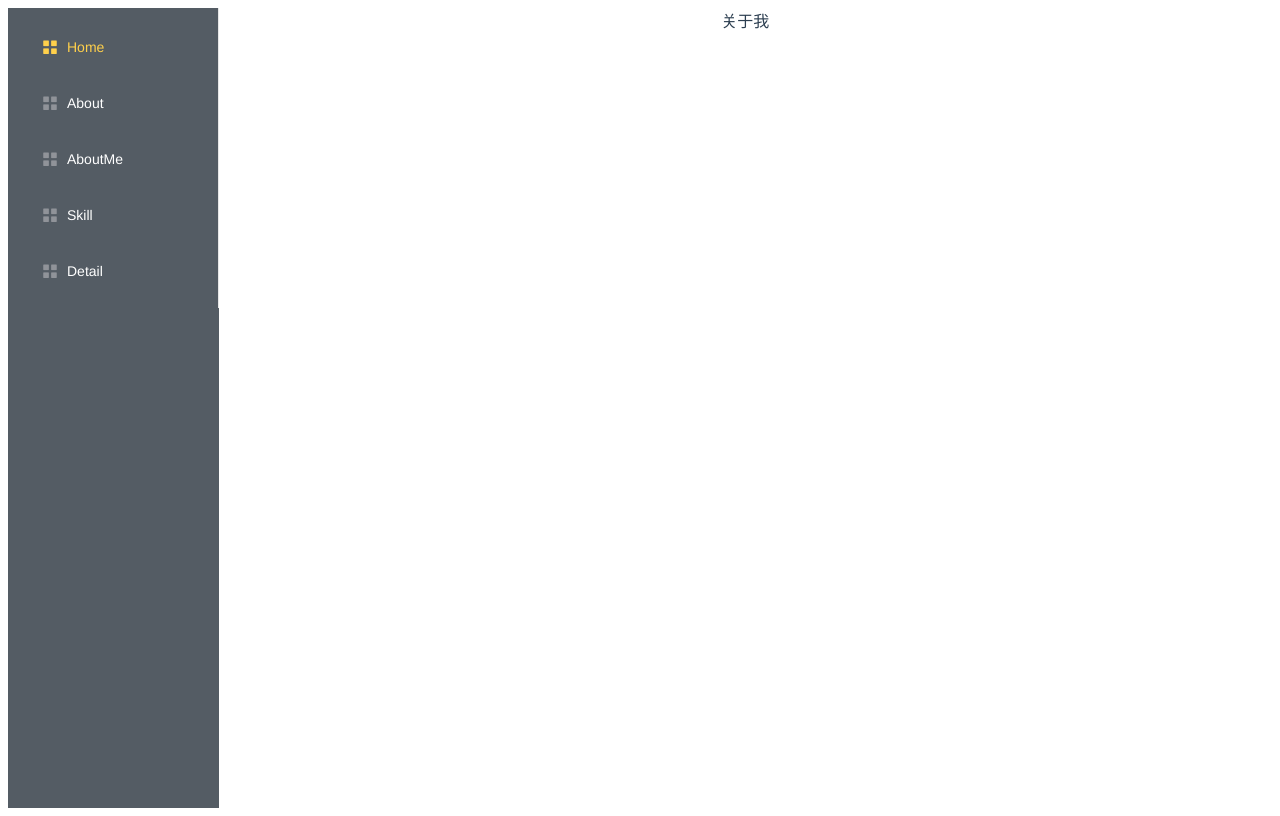
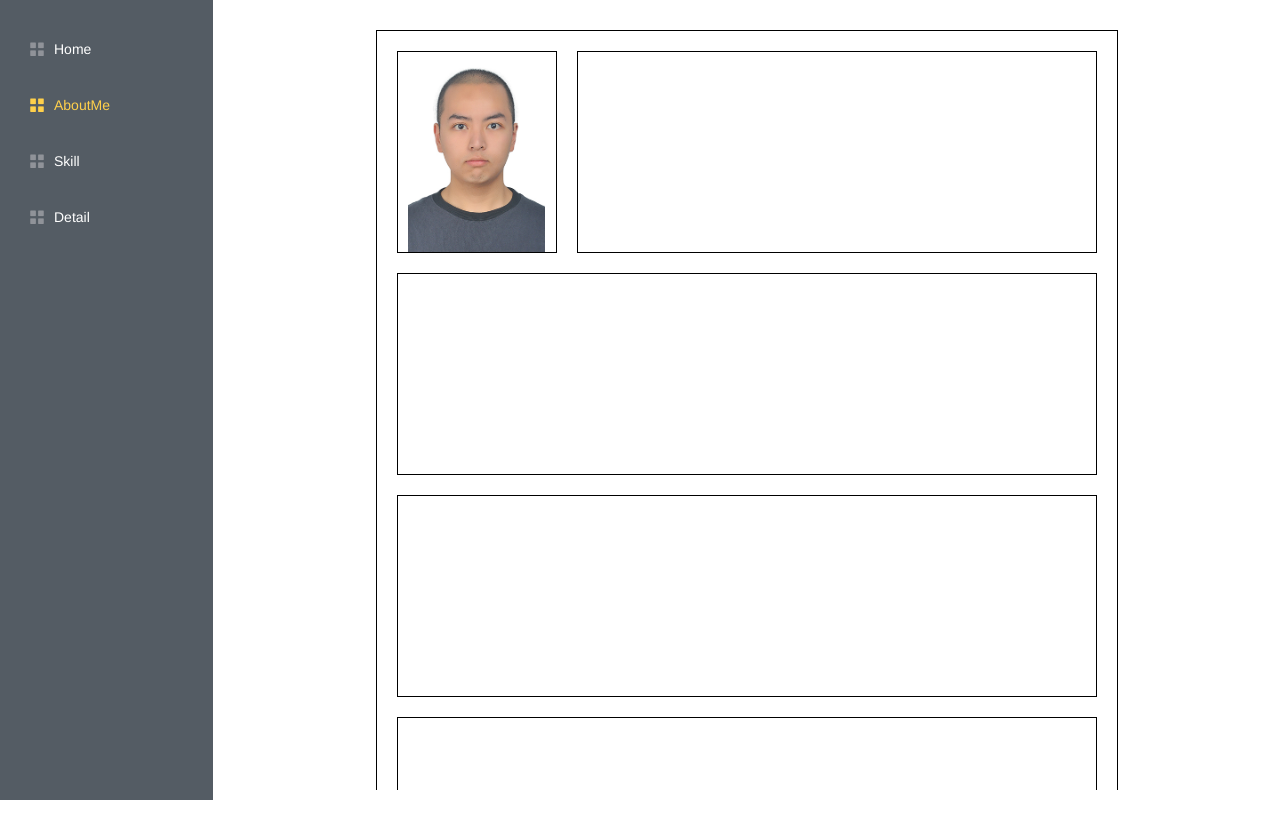
Before and after one commit to Timokeng/show-me, a Vue app: page /about-me in a window 1280 px wide. Built offline with nearby package versions, Linux system fonts and the light colour scheme.

Commit message:
2021-5-17 完成页面

```diff
--- a/public/index.html
+++ b/public/index.html
@@ -7,7 +7,7 @@
     <link rel="icon" href="<%= BASE_URL %>favicon.ico">
     <title><%= htmlWebpackPlugin.options.title %></title>
   </head>
-  <body>
+  <body style="margin: 0;">
     <noscript>
       <strong>We're sorry but <%= htmlWebpackPlugin.options.title %> doesn't work properly without JavaScript enabled. Please enable it to continue.</strong>
     </noscript>
--- a/src/App.vue
+++ b/src/App.vue
@@ -3,7 +3,7 @@
     <el-row class="main">
       <el-col :span="4" class="left">
         <el-menu
-          default-active='/'
+          :default-active='path'
           class='el-menu-vertical'
           @open='handleOpen'
           @close='handleClose'
@@ -14,10 +14,6 @@
           <el-menu-item index="/">
             <i class="el-icon-menu"></i>
             <span slot="title">Home</span>
-          </el-menu-item>
-          <el-menu-item index="/about">
-            <i class="el-icon-menu"></i>
-            <span solt="title">About</span>
           </el-menu-item>
           <el-menu-item index="/about-me">
             <i class="el-icon-menu"></i>
@@ -34,7 +30,9 @@
         </el-menu>
       </el-col>
       <el-col :span="20" class="right">
-        <router-view/>
+        <el-scrollbar wrap-style="overflow-x:hidden;">
+          <router-view/>
+        </el-scrollbar>
       </el-col>
     </el-row>
   </div>
@@ -42,13 +40,24 @@
 
 <script>
 export default {
+  data: ()=>{
+    return {
+      path: '/'
+    }
+  },
   methods:{
     handleOpen: function(key, keyPath){
       console.log(key, keyPath)
     },
     handleClose: function(key, keyPath){
       console.log(key,keyPath)
+    },
+    onRouteChange: function(){
+      this.path = this.$route.path
     }
+  },
+  watch: {
+    '$route': 'onRouteChange'
   }
 }
 </script>
@@ -59,14 +68,14 @@ export default {
   font-family: 'Avenir', Helvetica, Arial, sans-serif;
   -webkit-font-smoothing: antialiased;
   -moz-osx-font-smoothing: grayscale;
-  text-align: center;
   color: #2c3e50;
   height: 100vh;
 }
 
 .el-menu-vertical{
   text-align: left;
-  padding: 10px;
+  padding: 20px 5px 0 5px;
+  border: 0;
 }
 
 .main{
@@ -81,6 +90,11 @@ export default {
 
   .right{
     height: 100%;
+    padding: 10px;
   }
 }
+
+.el-scrollbar{
+  height: 100%;
+}
 </style>
--- a/src/router/index.js
+++ b/src/router/index.js
@@ -10,14 +10,16 @@ const routes = [
     name: 'Home',
     component: Home
   },
+  /*
   {
     path: '/about',
     name: 'About',
     // route level code-splitting
     // this generates a separate chunk (about.[hash].js) for this route
     // which is lazy-loaded when the route is visited.
-    component: () => import(/* webpackChunkName: "about" */ '../views/About.vue')
+    component: () => import( '../views/About.vue')
   },
+  */
   {
     path: '/about-me',
     name: 'AboutMe',
--- a/src/views/AboutMe.vue
+++ b/src/views/AboutMe.vue
@@ -1,5 +1,86 @@
 <template>
     <div class="about-me">
-        <div>关于我</div>
+        <div class="tab">
+            <el-row :gutter="20">
+                <el-col :span="6">
+                    <div class="photo box">
+                        <el-image
+                            style="width: 100%; height: 100%"
+                            :src="require('../assets/photo.jpg')"
+                            fit="contain">
+                        </el-image>
+                    </div>
+                </el-col>
+                <el-col :span="18">
+                    <div class="basics box"></div>
+                </el-col>
+            </el-row>
+            <el-row>
+                <div class="skill box"></div>
+            </el-row>
+            <el-row>
+                <div class="work box"></div>
+            </el-row>
+            <el-row>
+                <div class="project box"></div>
+            </el-row>
+        </div>
+        <el-backtop target=".about-me">
+            <i class="el-icon-caret-top"></i>
+        </el-backtop>
     </div>
 </template>
+
+<script>
+export default {
+
+}
+</script>
+
+<style scoped lang="scss">
+.about-me{
+    text-align: center;
+    display: flex;
+    justify-content: center;
+}
+
+.tab{
+    width: 700px;
+    min-height: 500px;
+    border: 1px black solid;
+    margin: 20px;
+    padding: 20px;
+}
+
+.el-row{
+    margin-bottom: 20px;
+
+    &:last-child{
+        margin-bottom: 0;
+    }
+
+    .box{
+        border: solid 1px black;
+    }
+
+    .photo{
+        height: 200px;
+    }
+
+    .basics{
+        height: 200px;
+    }
+
+    .skill{
+        min-height: 200px;
+    }
+
+    .work{
+        min-height: 200px;
+    }
+
+    .project{
+        min-height: 200px;
+    }
+}
+</style>
--- a/src/views/Home.vue
+++ b/src/views/Home.vue
@@ -1,18 +1,83 @@
 <template>
   <div class="home">
-    <img alt="Vue logo" src="../assets/logo.png">
-    <HelloWorld msg="Welcome to Your Vue.js App"/>
+    <img alt="Vue logo" src="../assets/logo.png" class="logo"/>
+    <div class="article">
+      <div @click="go('/about-me')" @mouseover="open(0)" class="click">我希望通过这个项目介绍自己并展示一定的编程能力</div>
+      <div @click="go('/skill')" @mouseover="open(1)" class="click">这是一个简单的前端项目，其内容不算很丰富，但技术栈的使用还算全面</div>
+      <div @click="go('/detail')" @mouseover="open(2)" class="click">我使用了 Vue全家桶+ElenmentUI 的组合来完成本项目</div>
+      <div>相关详细信息可以到各个具体页面了解</div>
+    </div>
   </div>
 </template>
 
 <script>
-// @ is an alias to /src
-import HelloWorld from '@/components/HelloWorld.vue'
+export default {
+  data: ()=>{
+    return {
+      ifOpen: [false, false, false]
+    }
+  },
+  methods: {
+    go: function(str){
+      this.$router.push(str)
+    },
+    open: function(index){
+      if(this.ifOpen[index]){
+        return
+      }
 
-export default {
-  name: 'Home',
-  components: {
-    HelloWorld
+      let that = this;
+      let mes;
+      if(index == 0){
+        mes = '点击可了解我的个人信息'
+      }else if(index == 1){
+        mes = '点击可了解我的技术栈'
+      }else{
+        mes = '点击可了解本项目的具体细节'
+      }
+      this.$notify.info({
+        title: '提示',
+        message: mes,
+      });
+      this.ifOpen[index] = true;
+      setTimeout(function(){
+         that.ifOpen[index] = false;
+      }, 4500)
+    }
   }
 }
 </script>
+
+<style scoped lang="scss">
+.home{
+  text-align: center;
+}
+
+.logo{
+  margin: 20px 20px 60px 20px;
+}
+
+.article{
+  font-size: 24px;
+
+  div{
+    padding: 10px;
+    margin-bottom: 14px;
+    cursor: default;
+
+    &:last-child{
+      margin: 0;
+    }
+  }
+
+  .click{
+    cursor: pointer;
+
+    &:hover{
+      color: #ffd04b;
+      background-color: #545c64;
+      border-radius: 8px;
+    }
+  }
+}
+</style>
```
Also changed, not shown: src/assets/photo.jpg (added), 1 other file (tests, documents, lock files or other folders).
